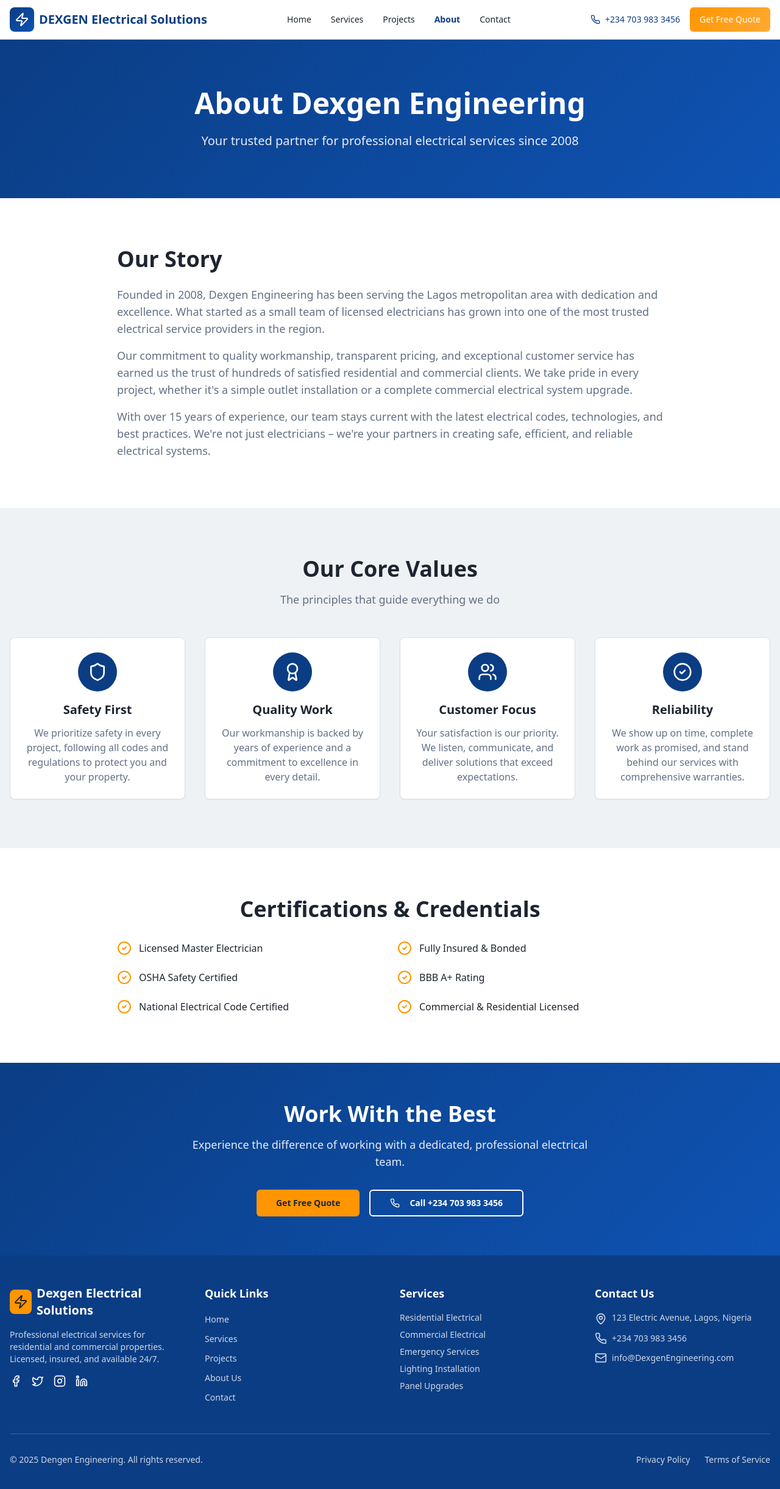
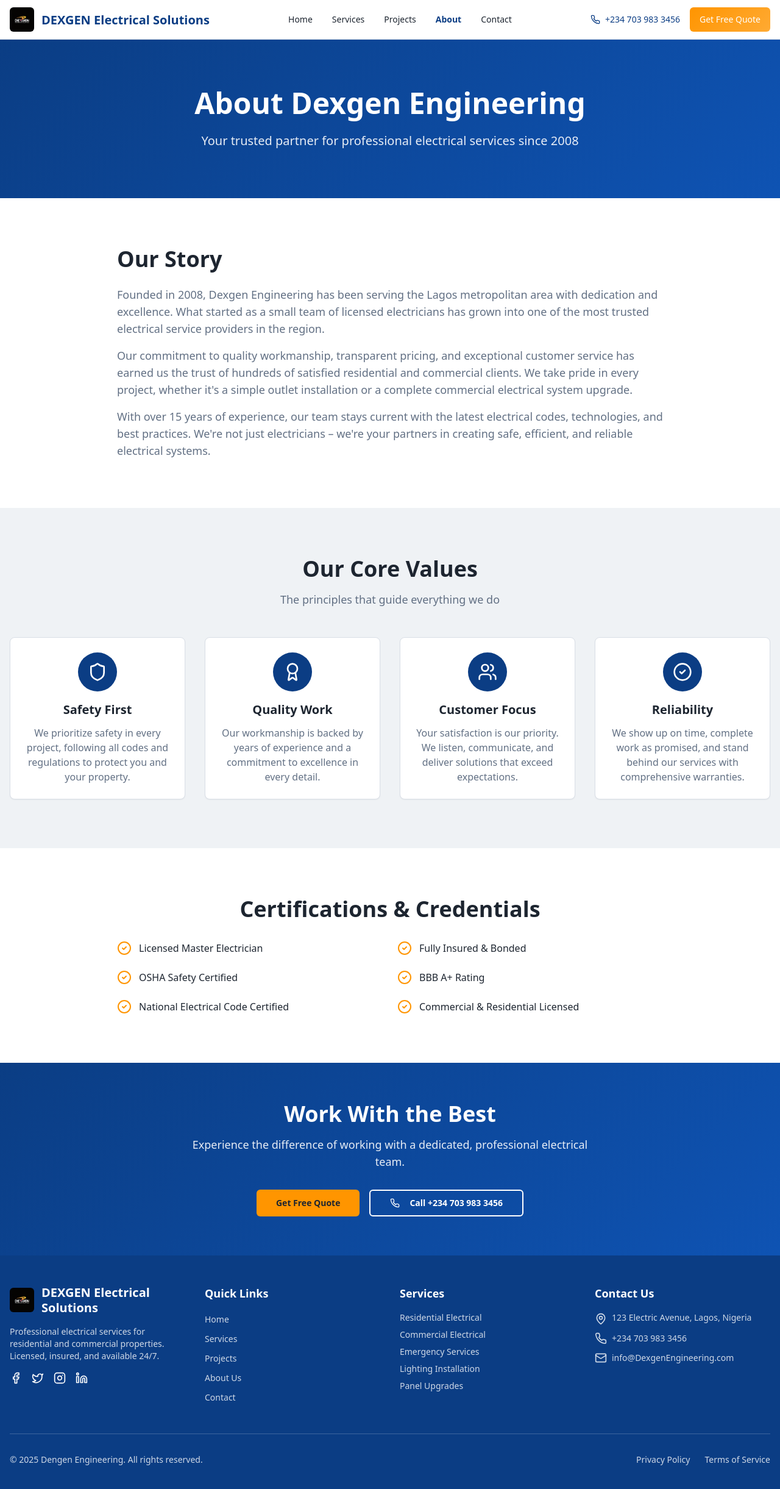
Before and after one commit to Pinness/DexgenElectricals_frontend, a React (Vite) app: page /about in a window 1280 px wide. Shown: the top 2442 px of the page at 61% size. Built offline with nearby package versions, Linux system fonts and the light colour scheme; the HTML template or start-up script is replaced by a standard one.

Commit message:
feat:git add src/components/Logo.tsx src/components/Header.tsx src/components/Footer.tsx

```diff
--- a/src/components/Footer.tsx
+++ b/src/components/Footer.tsx
@@ -1,6 +1,5 @@
 import { Link } from "react-router-dom";
 import {
-  Zap,
   Phone,
   Mail,
   MapPin,
@@ -9,6 +8,7 @@ import {
   Instagram,
   Linkedin,
 } from "lucide-react";
+import Logo from "@/components/Logo";
 import { CONTACT_INFO } from "@/lib/constants";
 
 const Footer = () => {
@@ -18,14 +18,12 @@ const Footer = () => {
         <div className="grid grid-cols-1 md:grid-cols-2 lg:grid-cols-4 gap-8">
           {/* Company Info */}
           <div className="space-y-4">
-            <div className="flex items-center gap-2">
-              <div className="flex h-10 w-10 items-center justify-center rounded-lg bg-accent">
-                <Zap className="h-6 w-6 text-accent-foreground" />
-              </div>
-              <span className="font-bold text-xl">
-                Dexgen Electrical Solutions
-              </span>
-            </div>
+            <Link
+              to="/"
+              className="inline-block hover:opacity-90 transition-opacity"
+            >
+              <Logo variant="light" />
+            </Link>
             <p className="text-sm text-primary-foreground/80">
               Professional electrical services for residential and commercial
               properties. Licensed, insured, and available 24/7.
--- a/src/components/Header.tsx
+++ b/src/components/Header.tsx
@@ -1,8 +1,9 @@
 import { useState } from "react";
 import { Link, NavLink } from "react-router-dom";
 import { Button } from "@/components/ui/button";
-import { Menu, X, Phone, Zap } from "lucide-react";
+import { Menu, X, Phone } from "lucide-react";
 import QuoteDialog from "@/components/QuoteDialog";
+import Logo from "@/components/Logo";
 import { CONTACT_INFO } from "@/lib/constants";
 import { cn } from "@/lib/utils";
 
@@ -20,11 +21,8 @@ const Header = () => {
   return (
     <header className="sticky top-0 z-50 w-full border-b border-border bg-background/95 backdrop-blur supports-[backdrop-filter]:bg-background/60">
       <nav className="container mx-auto flex h-16 items-center justify-between px-4">
-        <Link to="/" className="flex items-center gap-2 font-bold text-xl">
-          <div className="flex h-10 w-10 items-center justify-center rounded-lg bg-gradient-primary">
-            <Zap className="h-6 w-6 text-primary-foreground" />
-          </div>
-          <span className="text-primary">DEXGEN Electrical Solutions</span>
+        <Link to="/" className="hover:opacity-90 transition-opacity">
+          <Logo />
         </Link>
 
         {/* Desktop Navigation */}
--- /dev/null
+++ b/src/components/Logo.tsx
@@ -0,0 +1,39 @@
+import { cn } from "@/lib/utils";
+
+interface LogoProps {
+  className?: string;
+  textClassName?: string;
+  showText?: boolean;
+  variant?: "default" | "light";
+}
+
+const Logo = ({
+  className,
+  textClassName,
+  showText = true,
+  variant = "default",
+}: LogoProps) => {
+  return (
+    <div className={cn("flex items-center gap-3", className)}>
+      <img
+        src="/og-image.png"
+        alt="Dexgen Electrical Solutions"
+        className="h-10 w-auto object-contain rounded-md"
+      />
+      {showText && (
+        <span
+          className={cn(
+            "font-bold text-xl leading-tight",
+            variant === "light" ? "text-primary-foreground" : "text-primary",
+            textClassName
+          )}
+        >
+          DEXGEN <span className="hidden sm:inline">Electrical Solutions</span>
+          <span className="sm:hidden">Engineering</span>
+        </span>
+      )}
+    </div>
+  );
+};
+
+export default Logo;
```
